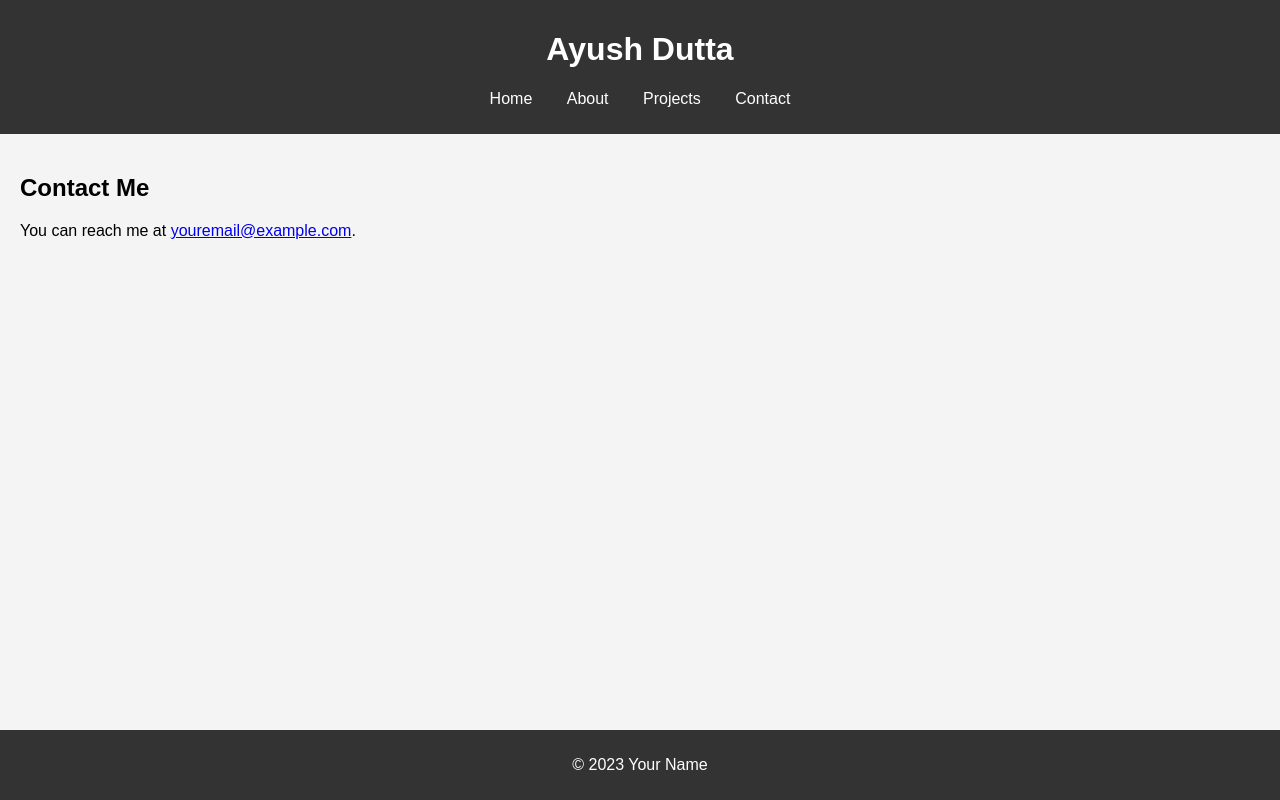
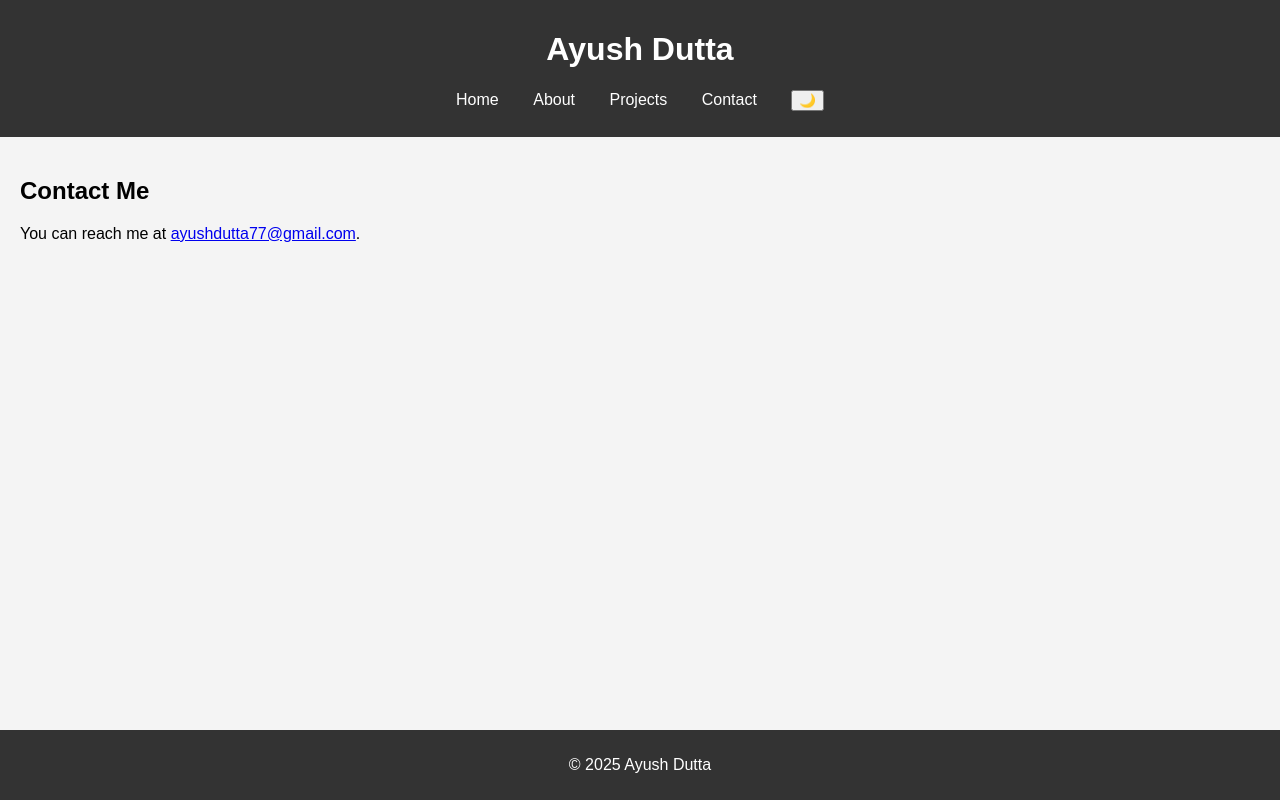
Before and after one commit to Thecoder969/Thecoder969.github.io, a plain HTML site: page contact.html in a window 1280 px wide. Drawn offline with Linux system fonts and the light colour scheme.

Commit message:
Update contact.html

```diff
--- a/contact.html
+++ b/contact.html
@@ -15,17 +15,19 @@
                 <li><a href="about.html">About</a></li>
                 <li><a href="projects.html">Projects</a></li>
                 <li><a href="contact.html">Contact</a></li>
+                <li><button id="dark-mode-toggle">🌙</button></li>
             </ul>
         </nav>
     </header>
     <main>
         <section>
             <h2>Contact Me</h2>
-            <p>You can reach me at <a href="mailto:youremail@example.com">youremail@example.com</a>.</p>
+            <p>You can reach me at <a href="mailto:youremail@example.com">ayushdutta77@gmail.com</a>.</p>
         </section>
     </main>
     <footer>
-        <p>&copy; 2023 Your Name</p>
+        <p>&copy; 2025 Ayush Dutta</p>
     </footer>
+    <script src="script.js"></script>
 </body>
 </html>
```
